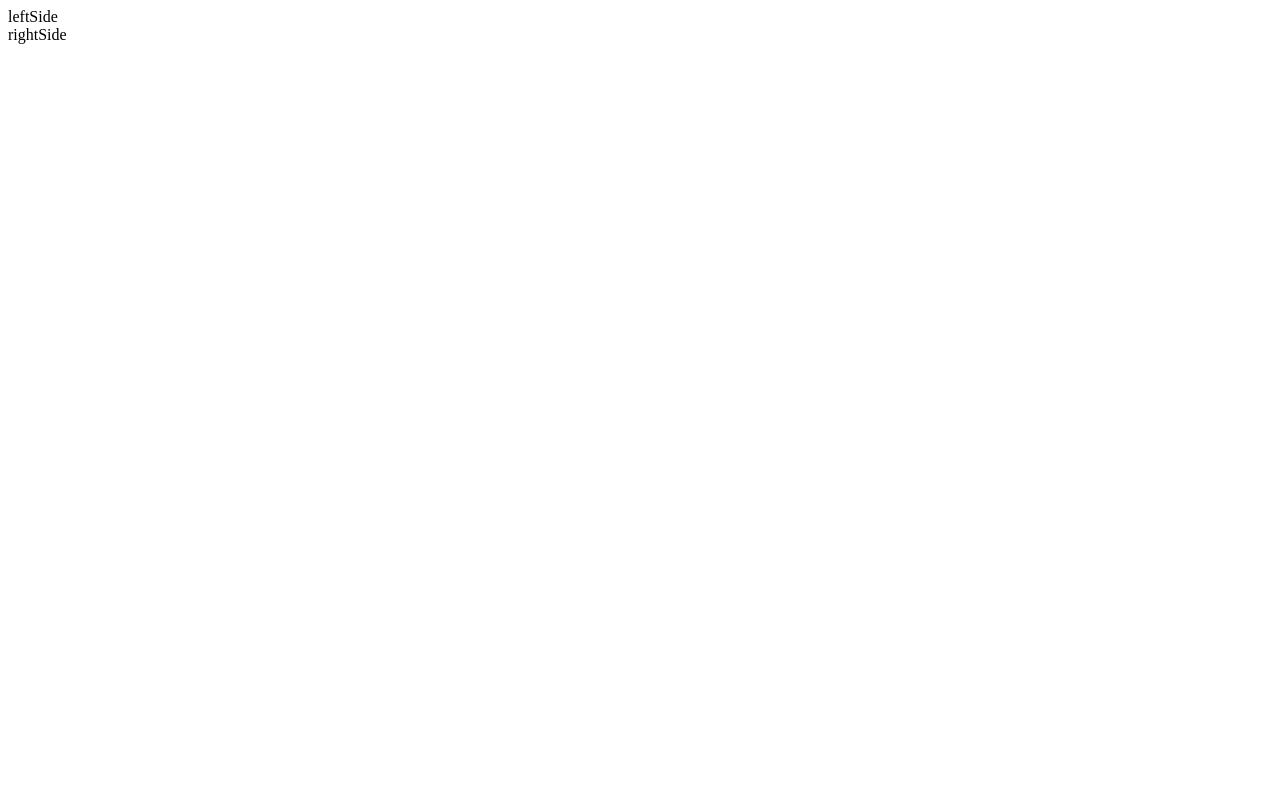
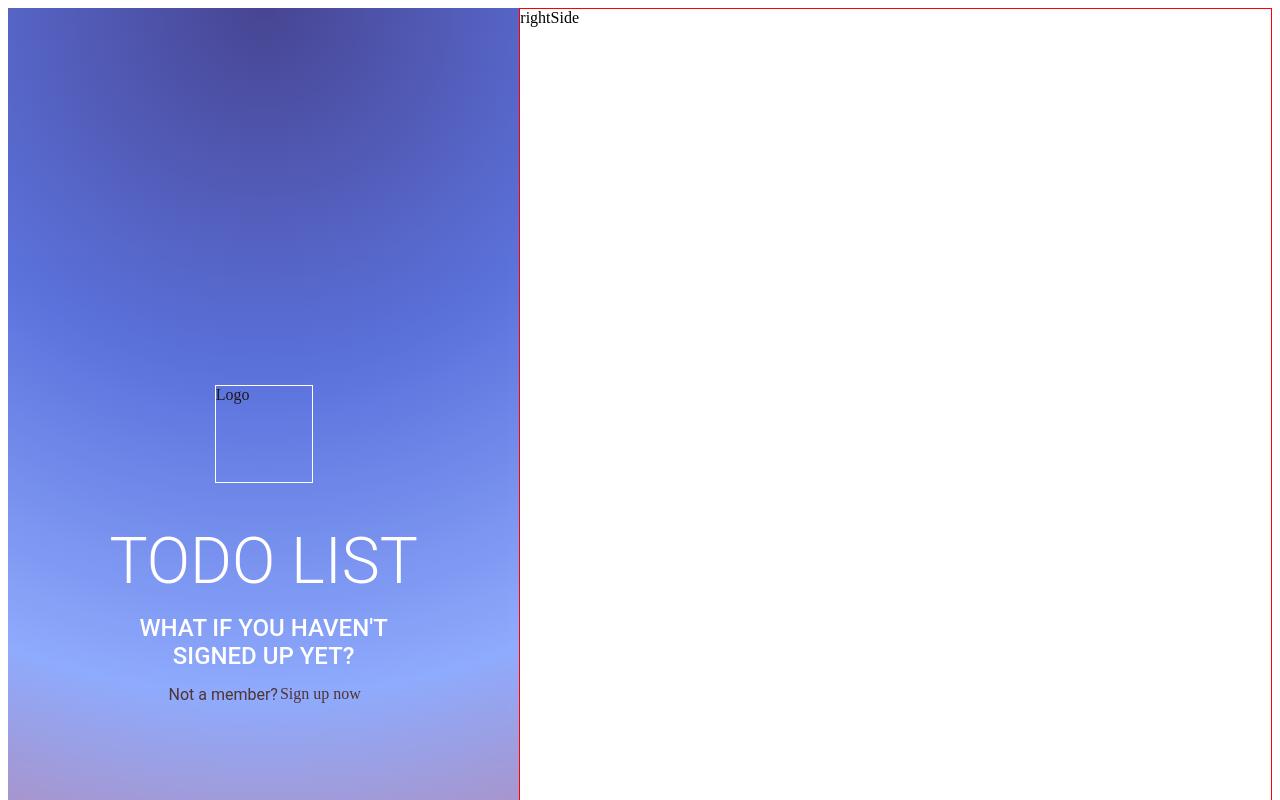
Before and after one commit to codestates/KUDAPACH_TODOLIST-client, a React (Create React App) app: page /login in a window 1280 px wide. Shown: the top 800 px of the page. Built offline with nearby package versions, Linux system fonts and the light colour scheme.

Commit message:
[01] Update Login page leftSide
Login.js를 통해 Login page의 leftSide를 구축.
Login.css를 통해 leftSide 기초 CSS 설정.
a tag에 link 연결 주소가 들어가지 않음으로
esLint에서 error로 잡기에
a tag가 error로 잡히지 않도록
.eslintrc.js에 rules 추가

```diff
--- a/src/css/Login.css
+++ b/src/css/Login.css
@@ -0,0 +1,76 @@
+.allLoginPage {
+  width: 100%;
+  display: flex;
+}
+
+.leftSide {
+  flex: 4 1 50px;
+  height: 1080px;
+  opacity: 0.9;
+  background-image: radial-gradient(circle at 50% 0, #333086, #4a63d9 33%, #83a2fd 62%, #c2667b 94%);
+  display: grid;
+  place-items: center;
+}
+
+.leftMiddle {
+  width: 315px;
+  height: 360px;
+  padding: 0;
+  display: flex;
+  flex-direction: column;
+  justify-content: space-around;
+  align-items: center;
+}
+
+.logo {
+  width: 96px;
+  height:96px;
+  border: 1px white solid;
+}
+
+.comment {
+  display: flex;
+  flex-direction: column;
+  justify-content: space-around;
+  height: 195px;
+  width: 100%;
+}
+
+.mainName {
+  font-family: Roboto;
+  font-size: 64px;
+  font-weight: 300;
+  text-align: center;
+  color: #ffffff;
+}
+
+.mainText {
+  font-family: Roboto;
+  font-size: 24px;
+  font-weight: 500;
+  text-align: center;
+  color: #ffffff;
+}
+
+.lastWord {
+  display: flex;
+  justify-content: center;
+}
+
+.lastWord > span {
+  margin: 0 2px;
+  color: #3f1d1d;
+  font-family: Roboto;
+  font-size: 16px;
+}
+
+.lastWord > a {
+  text-decoration: none;
+  color: #3f1d1d;
+}
+
+.rightSide {
+  flex: 6 1 auto;
+  height: 1080px;
+  border: 1px red solid;
+}
--- a/src/pages/Login.js
+++ b/src/pages/Login.js
@@ -1,10 +1,28 @@
 import React from 'react';
+import '../css/Login.css';
 
 class Login extends React.Component {
   render() {
     return (
-      <div>
-        <div className="leftSide">leftSide</div>
+      <div className="allLoginPage">
+        <div className="leftSide">
+          <div className="leftMiddle">
+            <div className="logo">Logo</div>
+            <div className="comment">
+              <div className="mainName">TODO LIST</div>
+              <div className="mainText">
+                <div>WHAT IF YOU HAVEN'T</div>
+                <div>SIGNED UP YET?</div>
+              </div>
+              <div className="lastWord">
+                <span>Not a member?</span>
+                <a href="#">
+                  <span>Sign up now</span>
+                </a>
+              </div>
+            </div>
+          </div>
+        </div>
         <div className="rightSide">rightSide</div>
       </div>
     );
```
Also changed, not shown: .eslintrc.js.
